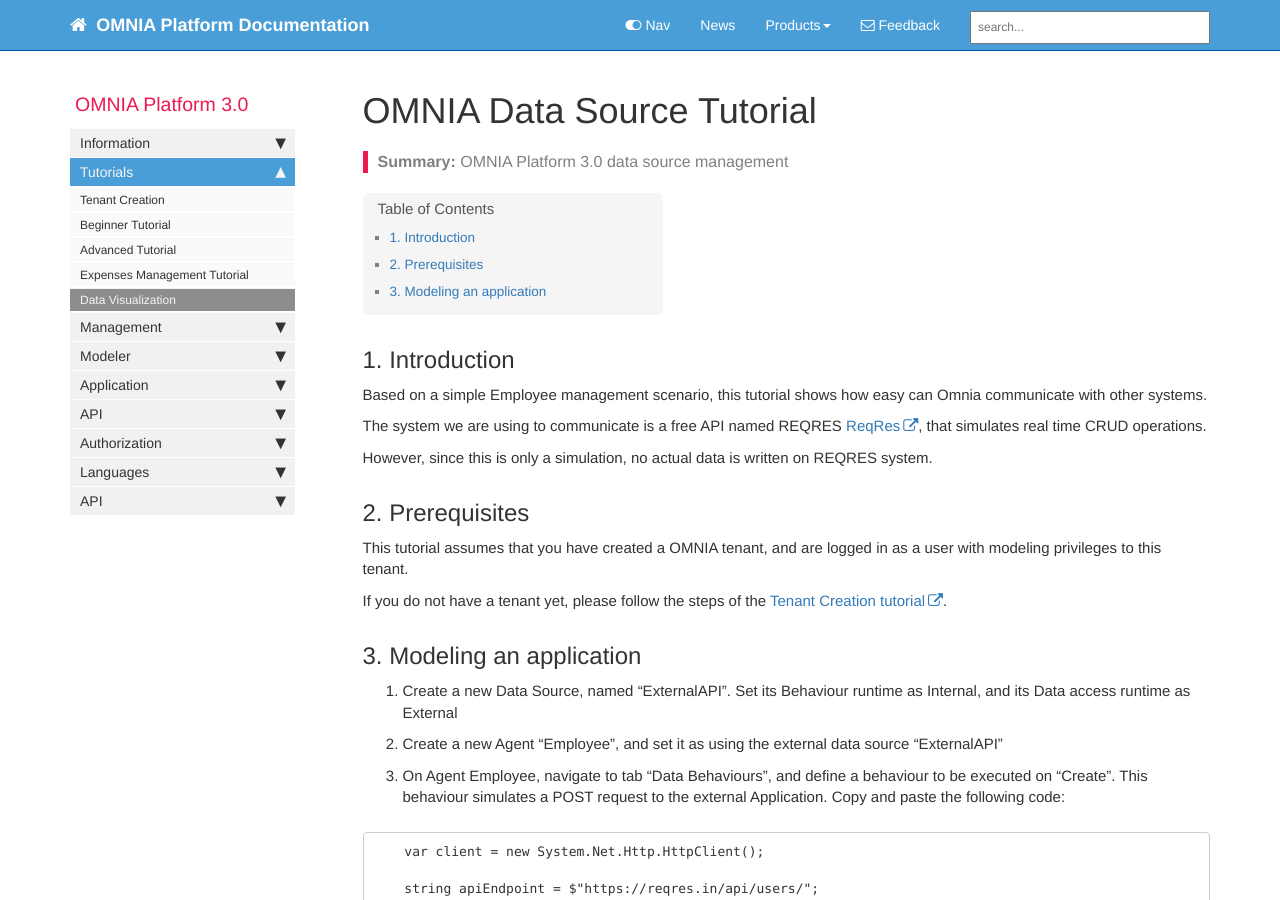
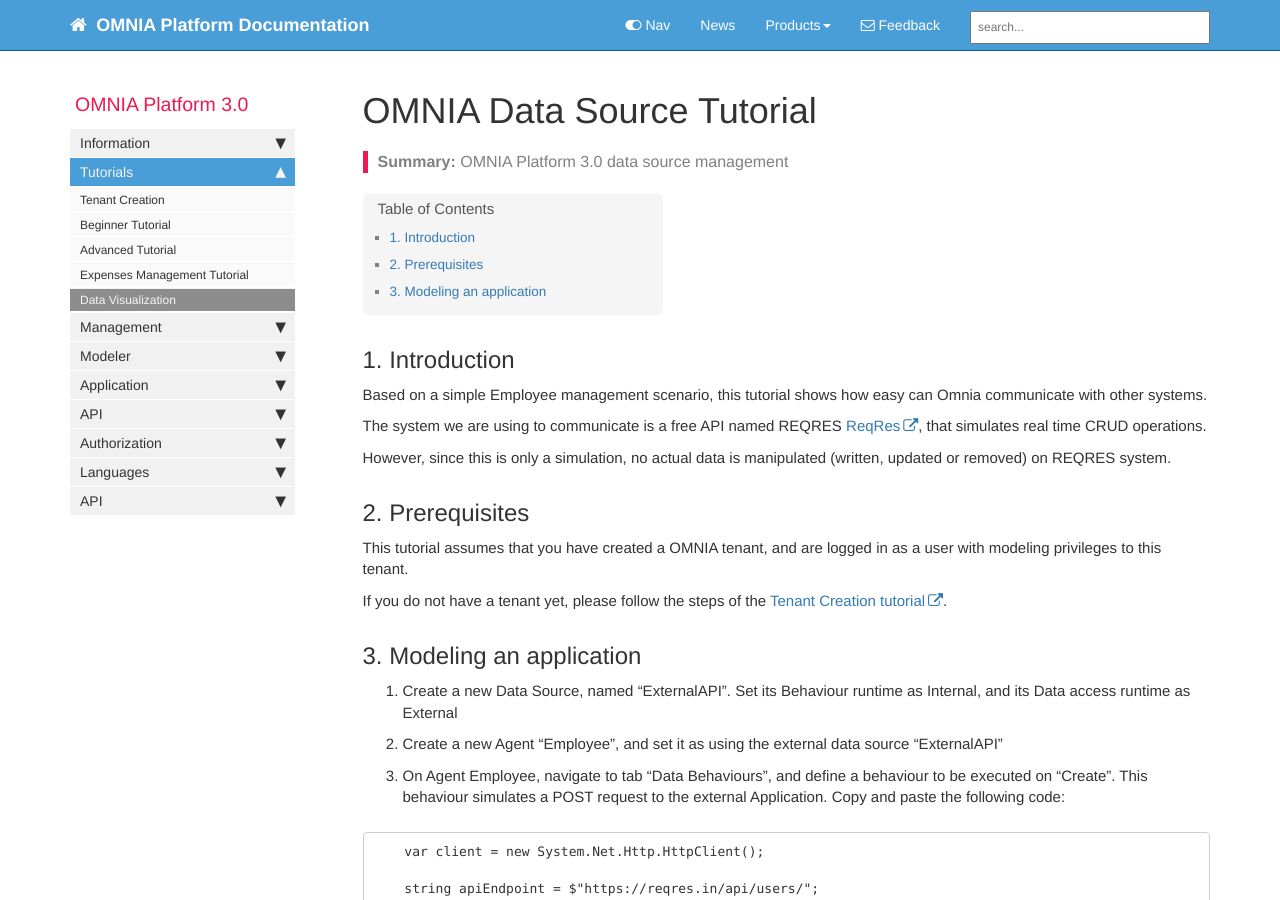
Before and after one commit to daniel8lopes/omnia3, a Jekyll site: the page built from docs/pages/omnia3/Tutorials/omnia3_datasourcetutorial.md, in a window 1280 px wide and 900 px high. Built offline with Jekyll 4.4.1, drawn with Linux system fonts in a browser that asks for light colours; nearby versions of some CDN libraries; comment, search, counter and statistics services are not loaded.

Commit message:
Update omnia3_datasourcetutorial.md

```diff
--- a/docs/pages/omnia3/Tutorials/omnia3_datasourcetutorial.md
+++ b/docs/pages/omnia3/Tutorials/omnia3_datasourcetutorial.md
@@ -13,7 +13,7 @@ Based on a simple Employee management scenario, this tutorial shows how easy can
 
 The system we are using to communicate is a free API named REQRES [ReqRes](https://reqres.in/), that simulates real time CRUD operations.
 
-However, since this is only a simulation, no actual data is written on REQRES system.
+However, since this is only a simulation, no actual data is manipulated (written, updated or removed) on REQRES system.
 
 
 ## 2. Prerequisites
```
